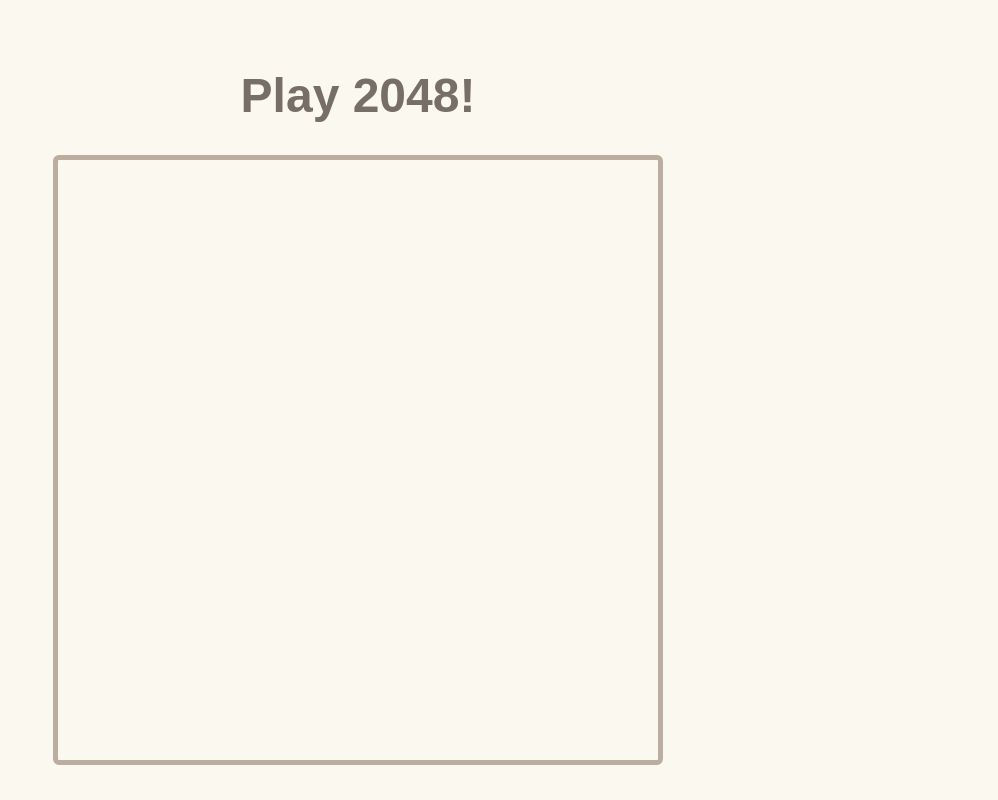
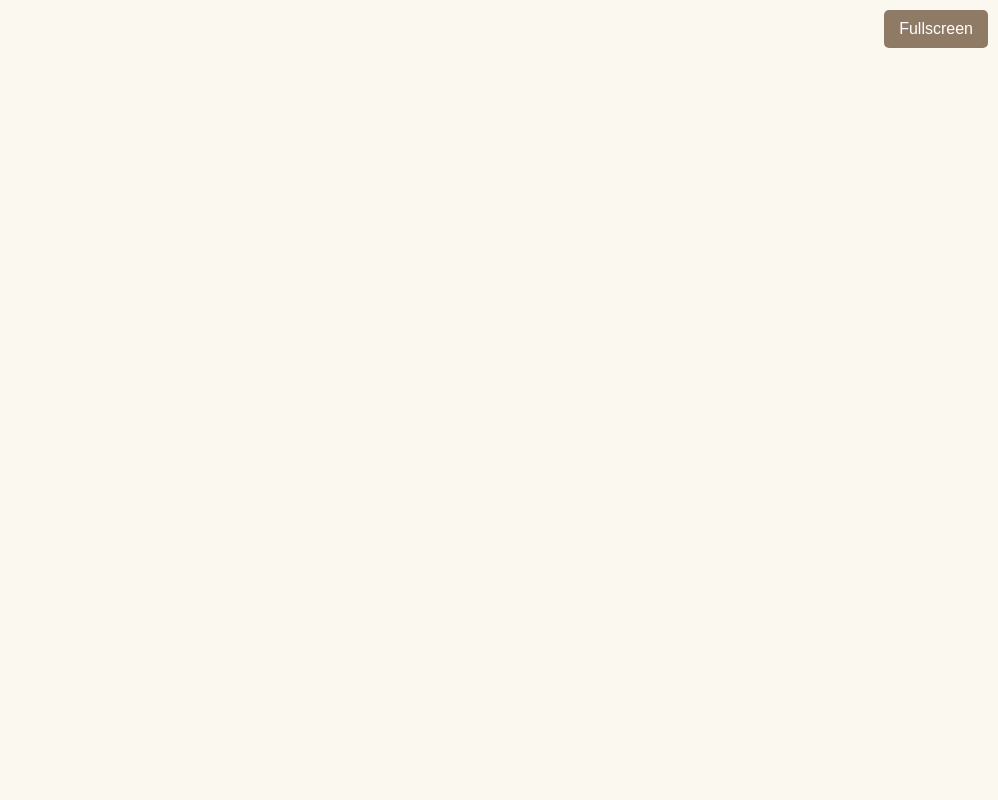
Before and after one commit to Zenreck/radionx2, a plain HTML site: page games/2048/index.html in a window 1280 px wide. Shown: the whole page, without its empty margins (282-1280 px from the left). Drawn offline with Linux system fonts and the light colour scheme.

Commit message:
Update index.html

```diff
--- a/games/2048/index.html
+++ b/games/2048/index.html
@@ -3,32 +3,24 @@
 <head>
     <meta charset="UTF-8">
     <meta name="viewport" content="width=device-width, initial-scale=1.0">
-    <title>Play 2048!</title>
+    <title>2048 Game</title>
     <style>
-        body {
-            background-color: #faf8ef; /* Light cream background */
-            font-family: Arial, sans-serif;
+        /* Styles to make the game iframe full screen */
+        html, body {
             margin: 0;
             padding: 0;
-            display: flex;
-            flex-direction: column;
-            align-items: center;
-            justify-content: center;
-            min-height: 100vh;
-        }
-
-        h1 {
-            color: #776e65;
-            font-size: 3em;
+            height: 100%;
+            overflow: hidden; /* Prevent scrollbars */
+            box-sizing: border-box;
         }
 
         .game-container {
-            width: 100%;
-            max-width: 600px; /* Adjust based on game's ideal size */
-            height: 600px; /* Adjust to match the iframe height */
-            border: 5px solid #bbada0;
-            border-radius: 6px;
-            overflow: hidden; /* Ensures no scrollbars on the container */
+            width: 100vw; /* 100% of the viewport width */
+            height: 100vh; /* 100% of the viewport height */
+            display: flex;
+            align-items: center;
+            justify-content: center;
+            background-color: #faf8ef; /* Same background as the game for a seamless look */
         }
 
         .game-container iframe {
@@ -37,25 +29,42 @@
             border: none;
         }
 
-        p {
-            color: #776e65;
-            font-size: 1.2em;
-        }
-
-        /* Responsive styling for smaller screens */
-        @media (max-width: 768px) {
-            .game-container {
-                width: 95%;
-                height: 95vw; /* Use viewport width for a more square-like aspect ratio */
-                max-width: none;
-            }
+        #fullscreen-button {
+            position: absolute;
+            top: 10px;
+            right: 10px;
+            z-index: 100;
+            padding: 10px 15px;
+            font-size: 16px;
+            cursor: pointer;
+            background-color: #8f7a66;
+            color: #ffffff;
+            border: none;
+            border-radius: 5px;
         }
     </style>
 </head>
 <body>
+    <div class="game-container">
+        <!-- Replace the src with your actual GitHub Pages URL -->
+        <iframe id="game-iframe" src="https://<your-github-username>.github.io/2048/" title="2048 Game"></iframe>
+    </div>
 
-    <h1>Play 2048!</h1>
+    <button id="fullscreen-button">Fullscreen</button>
 
-    <div class="game-container">
-        <!-- The iframe embeds the game from the specified URL -->
-        <iframe src="
+    <script>
+        const fullscreenButton = document.getElementById('fullscreen-button');
+        const gameIframe = document.getElementById('game-iframe');
+
+        fullscreenButton.addEventListener('click', () => {
+            if (gameIframe.requestFullscreen) {
+                gameIframe.requestFullscreen();
+            } else if (gameIframe.webkitRequestFullscreen) { /* Safari */
+                gameIframe.webkitRequestFullscreen();
+            } else if (gameIframe.msRequestFullscreen) { /* IE11 */
+                gameIframe.msRequestFullscreen();
+            }
+        });
+    </script>
+</body>
+</html>
```
